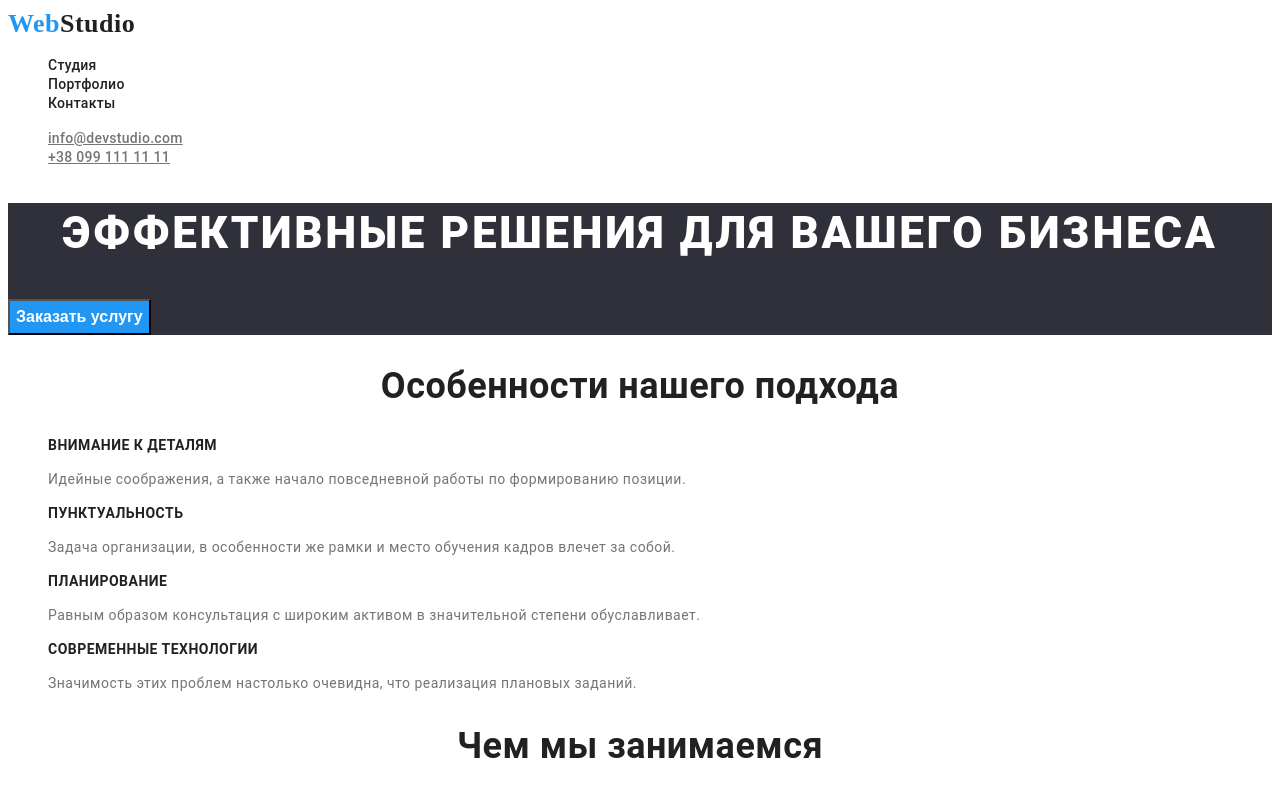
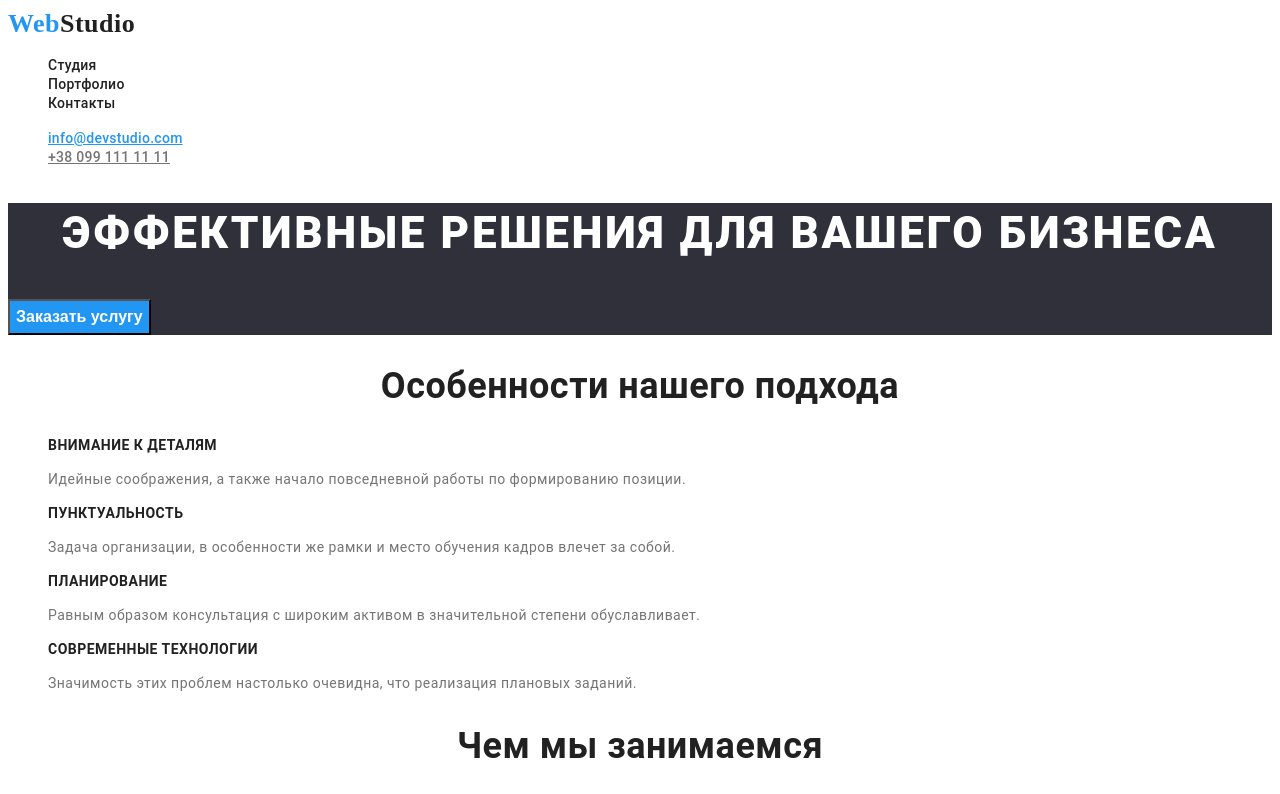
Before and after one commit to dariav-sys/goit-markup-hw-02, a plain HTML site: page index.html in a window 1280 px wide. In both pictures the pointer is over the link 115 px from the left and 138 px from the top of the page. Shown: the top 794 px of the page. Drawn offline with Linux system fonts and the light colour scheme.

Commit message:
Подсвечиваются ссылки

```diff
--- a/css/styles.css
+++ b/css/styles.css
@@ -47,12 +47,16 @@ ul {
 }
 
 .auth-nav .button{
-
   font-weight: 500;
   font-size: 14px;
   line-height: 16px;
   letter-spacing: 0.02em;
   color: var(--secondary-grey-color);
+}
+
+.auth-nav .button:hover,
+.auth-nav .button:focus {
+  color: var(--accent-color);
 }
 
 .hero {
```
